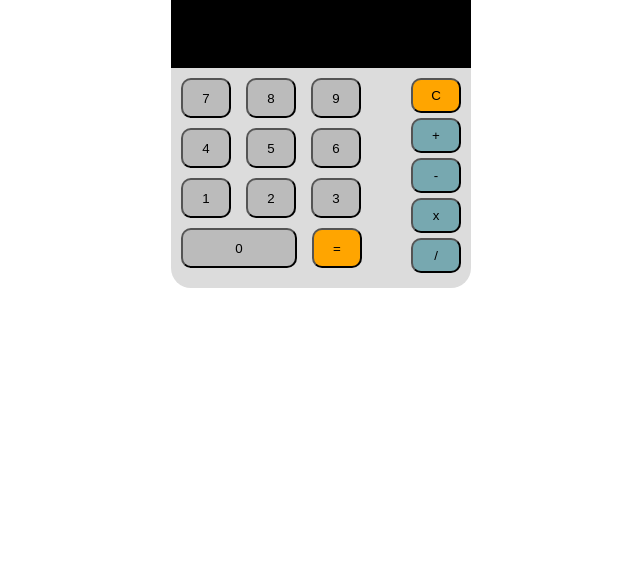
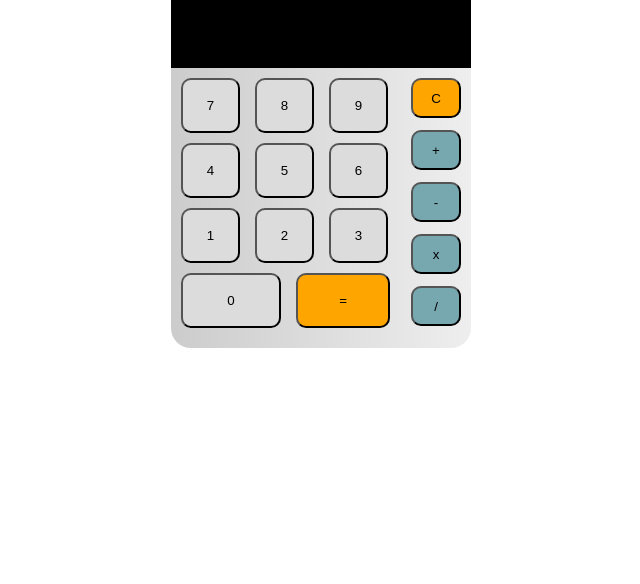
Before and after one commit to danielemantovani/js-simple-calculator, a plain HTML site: page index.html in a window 1280 px wide. Shown: the part 216-800 px from the top of the page, without its empty margins (319-959 px from the left). Drawn offline with Linux system fonts and the light colour scheme.

Commit message:
fix: css e js

```diff
--- a/css/style.css
+++ b/css/style.css
@@ -2,6 +2,7 @@
     margin: 0;
     padding: 0;
     box-sizing: border-box;
+    font-family: sans-serif;
 }
 
 .container{
@@ -16,6 +17,7 @@
     margin: auto;
     border-top-left-radius: 20px;
     border-top-right-radius: 20px;
+    background: linear-gradient(270deg, rgba(238,238,238,1) 0%, rgba(204,204,204,1) 100%);
 }
 
 .schermo{
@@ -23,10 +25,10 @@
     height: 80px;
     background-color: black;
     color: rgba(9, 210, 151, 1);
-    font-family: "seven segment";
     font-size: 40px;
     text-align: right;
     padding: 20px;
+    font-family: 'Seven Segment', sans-serif;
 }
 
 
@@ -38,30 +40,35 @@
     border-bottom-right-radius: 20px;
     display: flex;
     padding: 10px;
+    background: linear-gradient(270deg, rgba(238,238,238,1) 0%, rgba(204,204,204,1) 100%);
 
 }
 
 .tasto{
+    width: 59px;
+    height: 55px;
+    border-radius: 10px;
+    margin-right: 15px;
+    margin-bottom: 10px;
+    font-family: "Michroma", sans-serif;
+    cursor: pointer;
+    background-color: rgba(220,220,220);
+}
+
+.command {
     width: 50px;
     height: 40px;
     background-color: rgb(187 187 187);
     border-radius: 10px;
-    margin-right: 15px;
-    margin-bottom: 10px;
-}
-
-.command {
-    width: 50px;
-    height: 35px;
-    background-color: rgb(187 187 187);
-    border-radius: 10px;
     padding: 5px 10px;
+    font-family: "Michroma", sans-serif;
+    cursor: pointer;
 }
 
 .tastierino-numerico{
     display: flex;
     flex-wrap: wrap;
-    width: 70%;
+    width: 80%;
 }
 
 .zero{
@@ -72,11 +79,22 @@
     display: flex;
     flex-wrap: wrap;
     justify-content: flex-end;
-    width: 30%;
+    width: 20%;
 }
 
-.c, .uguale{
+.c{
     background-color: orange;
+}
+
+.tasto-uguale {
+    height: 55px;
+    border-radius: 10px;
+    margin-right: 15px;
+    margin-bottom: 10px;
+    font-family: "Michroma", sans-serif;
+    cursor: pointer;
+    background-color: orange;
+    flex-grow: 2;
 }
 
 .piu, .meno, .diviso, .per{
--- a/index.html
+++ b/index.html
@@ -35,7 +35,7 @@
                     <button class="tasto due">2</button>
                     <button class="tasto tre">3</button>
                     <button class="tasto zero">0</button>
-                    <button class="tasto uguale">=</button>
+                    <button class="tasto-uguale">=</button>
                 </div>
 
                 <!-- sezione comandi -->
--- a/js/script.js
+++ b/js/script.js
@@ -1,21 +1,18 @@
 // alert ("calc")
 
 const numbers = document.querySelectorAll (".tasto");
-console.log (numbers);
+// console.log (numbers);
 const command = document.querySelectorAll (".command");
-console.log (command);
+// console.log (command);
 const display = document.querySelector (".schermo");
-console.log (display);
+// console.log (display);
 
-let num1 = "";
 
 for (let i = 0; i < numbers.length; i++){
     let numbersBnt = numbers [i];
     console.log (numbersBnt);
     numbersBnt.addEventListener ("click", function (){
-        num1 = numbersBnt.innerHTML;
-        console.log (this.innerHTML);
+        numbersBnt.innerHTML;
         display.innerHTML += numbersBnt.innerHTML;
-
     })
 }
```
